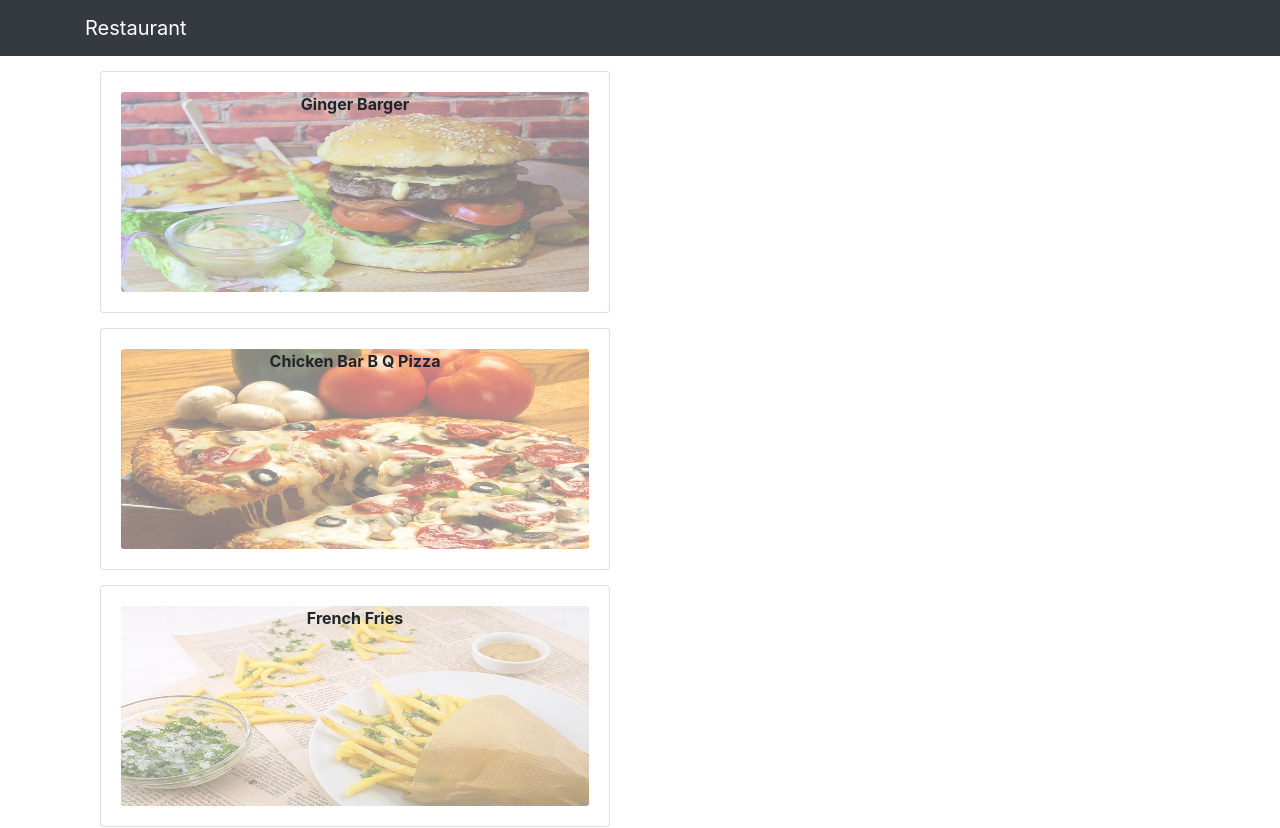
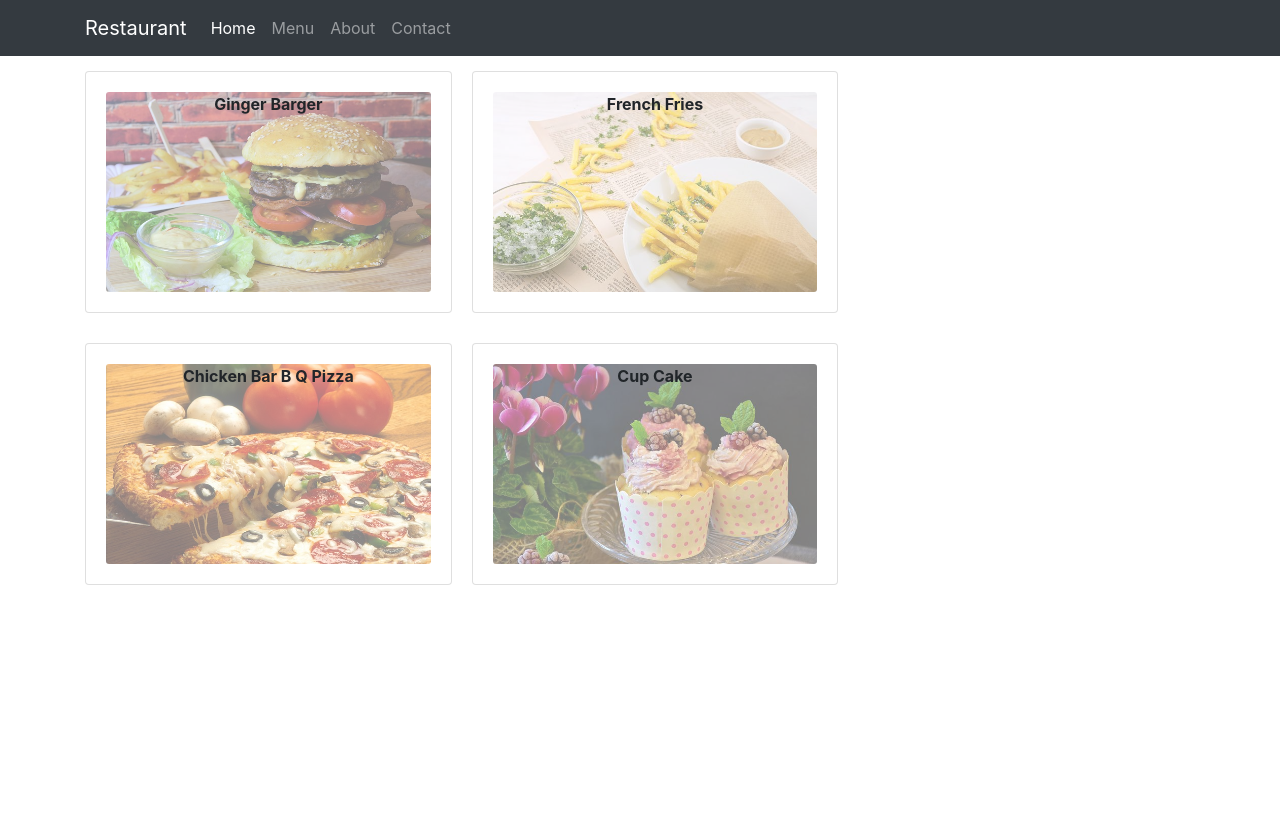
Before and after one commit to julfikariu/react-restaurant, a React (Create React App) app: page /menu in a window 1280 px wide. Shown: the top 828 px of the page. After the commit the page ends 800 px from the top, so only its background shows below. Built offline with nearby package versions, Linux system fonts and the light colour scheme.

Commit message:
Added router and dish detail with modal

```diff
--- a/package.json
+++ b/package.json
@@ -12,6 +12,8 @@
     "react": "^18.2.0",
     "react-dom": "^18.2.0",
     "react-popper": "^2.2.3",
+    "react-router": "^6.3.0",
+    "react-router-dom": "^6.3.0",
     "react-scripts": "5.0.1",
     "reactstrap": "^9.1.4",
     "web-vitals": "^2.1.4"
--- a/src/App.js
+++ b/src/App.js
@@ -1,10 +1,13 @@
 import './App.css';
 import MainComponent from './components/MainComponent'
+import { BrowserRouter } from 'react-router-dom'
 
 function App() {
   return (
     <div className="App">
-      <MainComponent />
+      <BrowserRouter>
+        <MainComponent />
+      </BrowserRouter>
     </div>
   );
 }
--- /dev/null
+++ b/src/components/body/About.js
@@ -0,0 +1,12 @@
+import React from 'react';
+
+const About = props => {
+
+    return (
+        <div>
+
+        </div>
+    );
+}
+
+export default About;
--- a/src/components/body/Body.js
+++ b/src/components/body/Body.js
@@ -1,10 +1,20 @@
 import React from 'react';
 import Menu from './Menu';
+import Home from './Home';
+import About from './About';
+import { Routes, Route, NavLink } from 'react-router-dom';
+import Contact from './Contact';
 
 const Body = () => {
     return (
         <div>
-            <Menu />
+            <Routes>
+                <Route path="/" element={<Home />} />
+                <Route path="/menu" element={<Menu />} />
+                <Route path="/about" element={<About />} />
+                <Route path="/contact" element={<Contact />} />
+                <Route path="*" element={<h1>Not Found</h1>} />
+            </Routes>
         </div>
     );
 }
--- /dev/null
+++ b/src/components/body/Contact.js
@@ -0,0 +1,12 @@
+import React from 'react';
+
+const Contact = props => {
+
+    return (
+        <div>
+
+        </div>
+    );
+}
+
+export default Contact;
--- a/src/components/body/DishDetail.js
+++ b/src/components/body/DishDetail.js
@@ -13,7 +13,6 @@ const DishDetail = props => {
         <Card style={{ marginTop: "15px" }}>
 
             <CardBody style={{ textAlign: "left" }}>
-                <CardHeader>Details of {props.dish.name}</CardHeader>
                 <CardImg alt={props.dish.name} src={props.dish.image} />
                 <CardTitle>{props.dish.name}</CardTitle>
                 <CardText>{props.dish.description}  </CardText>
--- /dev/null
+++ b/src/components/body/Home.js
@@ -0,0 +1,15 @@
+import React, { Component } from 'react';
+
+
+class Home extends Component {
+
+    render() {
+        return (
+            <div>
+                <h1>It is home page</h1>
+            </div>
+        );
+    }
+}
+
+export default Home;
--- /dev/null
+++ b/src/components/body/LoadComments.js
@@ -0,0 +1,22 @@
+import React from 'react';
+import dateFormat from 'dateformat';
+
+const LoadComments = props => {
+
+
+    return (
+        props.comments.map(item => {
+            return (
+                <div key={item.id}>
+                    <h5>{item.author}</h5>
+                    <p>{item.comment}</p>
+                    <p className="font-italic">{dateFormat(item.date, "dddd, mmmm dS, yyyy, h:MM:ss TT")}</p>
+                    <hr />
+                </div>
+            )
+        })
+
+    );
+}
+
+export default LoadComments;
--- a/src/components/body/Menu.js
+++ b/src/components/body/Menu.js
@@ -2,16 +2,26 @@ import React, { Component } from 'react';
 import DISHES from '../../data/dishes.js';
 import MenuItem from './MenuItem'
 import DishDetail from './DishDetail.js';
+import { CardColumns, Modal, ModalBody, ModalFooter, Button } from 'reactstrap';
 
 class Menu extends Component {
     state = {
         dishes: DISHES,
-        selectedDish: null
+        selectedDish: null,
+        modalOpen: false
     }
 
     DeshDetail = (dish) => {
         this.setState({
-            selectedDish: dish
+            selectedDish: dish,
+            modalOpen: !this.state.modalOpen
+        });
+
+    }
+
+    toogleModal = () => {
+        this.setState({
+            modalOpen: !this.state.modalOpen
         });
 
     }
@@ -34,12 +44,23 @@ class Menu extends Component {
         return (
             <div className="container">
                 <div className="row">
-                    <div className="col-6">
+
+                    <CardColumns>
                         {menu}
-                    </div>
-                    <div className="col-6">
-                        {dishdetails}
-                    </div>
+                    </CardColumns>
+
+                    <Modal isOpen={this.state.modalOpen} onClick={this.toogleModal}>
+
+                        <ModalBody>
+                            {dishdetails}
+                        </ModalBody>
+                        <ModalFooter>
+                            <Button className="bg-secondary" onClick={this.toogleModal}>
+                                Close
+                            </Button>
+                        </ModalFooter>
+                    </Modal>
+
                 </div>
             </div>
         )
--- a/src/components/header/NavigationBar.js
+++ b/src/components/header/NavigationBar.js
@@ -1,20 +1,63 @@
-import React from 'react';
+import React, { Component } from 'react';
 import {
     Navbar,
-    NavbarBrand
+    NavbarBrand,
+    Nav,
+    NavItem,
+    NavLink,
+    NavbarToggler,
+    Collapse,
 } from 'reactstrap';
 
-const NavigationBar = () => {
+import { Link } from 'react-router-dom';
+
+class NavigationBar extends Component {
+
+    constructor(props) {
+        super(props);
+        this.state = {
+            isOpen: false
+        }
+
+    }
+
+    toggleNav = () => this.setState({
+        isOpen: !this.state.isOpen
+    });
+
+    render() {
         return (
             <div>
-            <Navbar dark color="dark">
+
+                <Navbar dark color="dark" expand="sm">
                     <div className="container">
                         <NavbarBrand>Restaurant</NavbarBrand>
+                        <NavbarToggler onClick={this.toggleNav} />
+                        <Collapse isOpen={this.state.isOpen} navbar>
+                            <Nav className="me-auto" navbar>
+                                <NavItem>
+                                    <Link to="/" className="nav-link active">Home</Link>
+                                </NavItem>
+                                <NavItem>
+                                    <Link to="/menu" className="nav-link">Menu </Link>
+                                </NavItem>
+                                <NavItem>
+                                    <Link to="/about" className="nav-link">About </Link>
+                                </NavItem>
+                                <NavItem>
+                                    <Link to="/contact" className="nav-link">Contact </Link>
+                                </NavItem>
+                            </Nav>
+
+                        </Collapse>
                     </div>
+                </Navbar>
 
-            </Navbar>
+
             </div >
         );
     }
 
+}
+
 export default NavigationBar;
--- a/src/index.js
+++ b/src/index.js
@@ -7,9 +7,7 @@ import 'bootstrap/dist/css/bootstrap.min.css'
 
 const root = ReactDOM.createRoot(document.getElementById('root'));
 root.render(
-  <React.StrictMode>
-    <App />
-  </React.StrictMode>
+  <App />
 );
 
 // If you want to start measuring performance in your app, pass a function
```
Also changed, not shown: 1 other file (tests, documents, lock files or other folders). Lines whose indentation alone changed are shown as unchanged.
